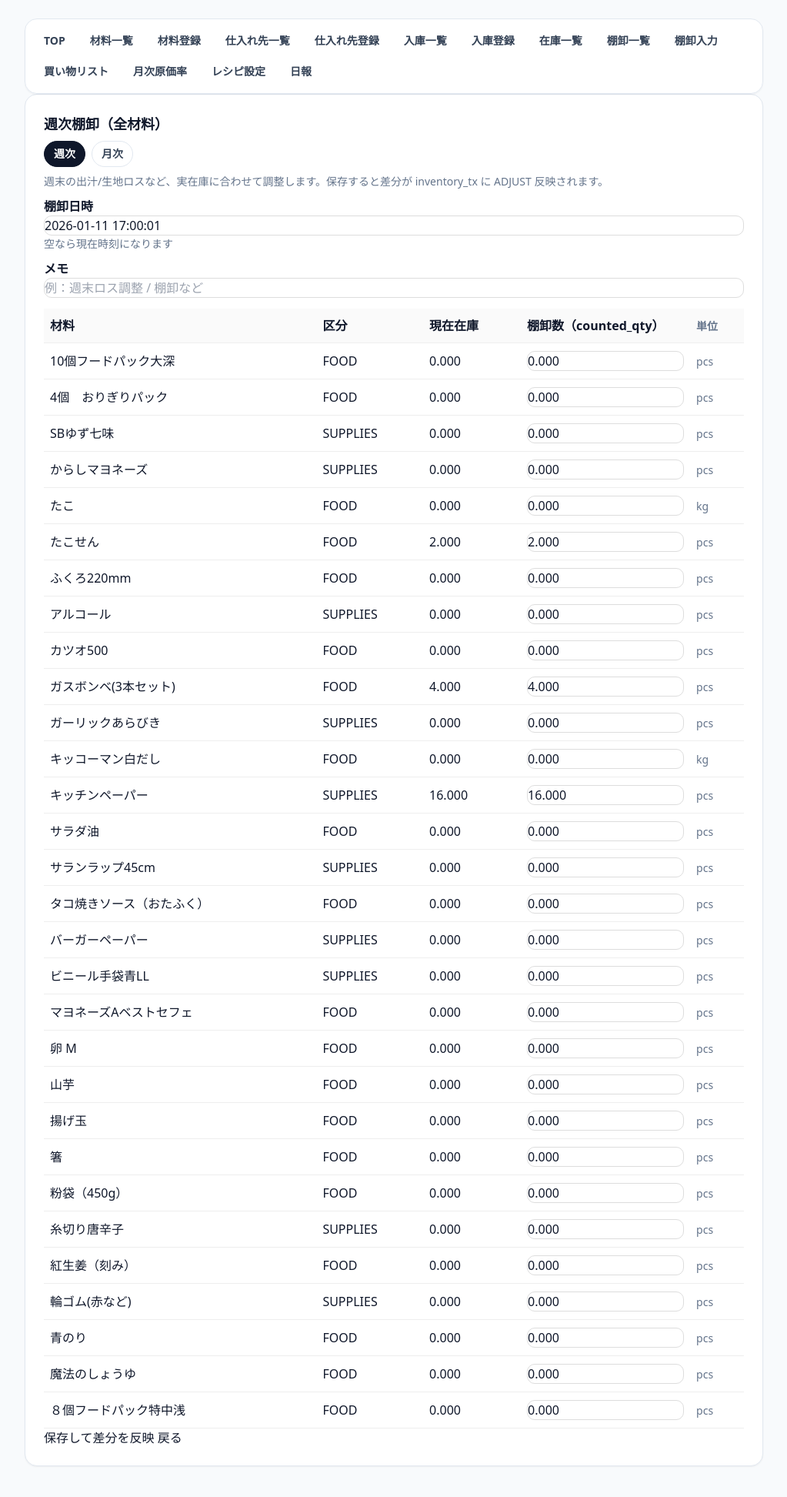
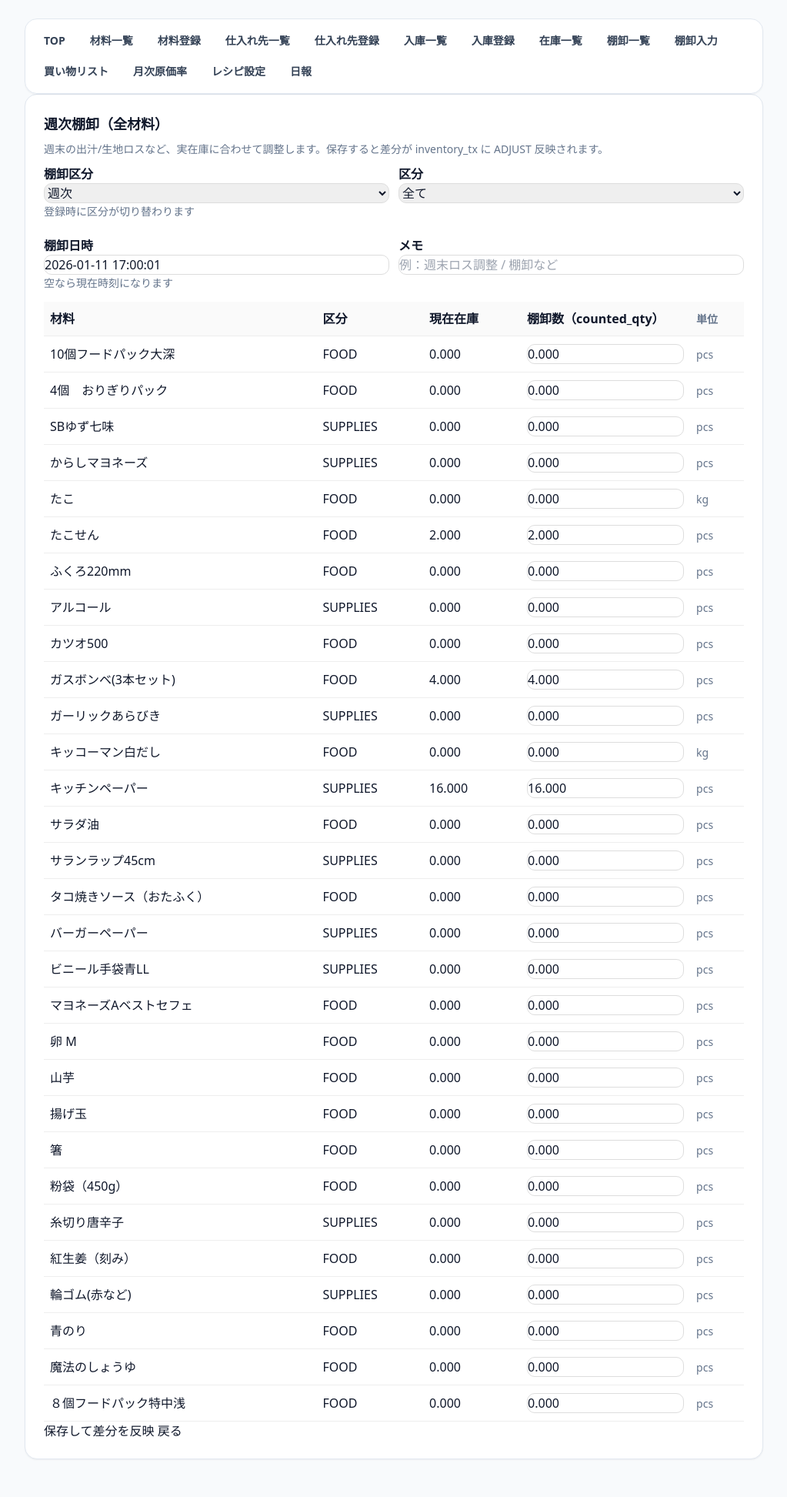
Before and after one commit to KohtaroNishimura/TAKO-OPS, a Flask app: page /stocktakes/weekly/new in a window 1280 px wide. Shown: the whole page at 77% size, without its empty margins (128-1151 px from the left). After the commit the page ends 1896 px from the top, so only its background shows below. Run offline with Flask 3, Linux system fonts and the light colour scheme; data comes from the database, SQL or seed files in the repository; some libraries are stand-ins or nearby versions.

Commit message:
feat: 棚卸機能の改善 - 棚卸区分とグループの選択機能を追加し、UIを更新

```diff
--- a/app.py
+++ b/app.py
@@ -950,6 +950,50 @@ def _to_datetime_seconds(dt_local: str | None) -> str | None:
     if len(s) == 16:  # 'YYYY-MM-DD HH:MM'
         s = s + ":00"
     return s
+
+
+def normalize_stocktake_mode(raw: str | None, default: str) -> str:
+    mode = (raw or "").strip().lower()
+    if mode not in ("weekly", "monthly"):
+        return default
+    return mode
+
+
+def normalize_stocktake_group(raw: str | None) -> str:
+    group = (raw or "").strip().upper()
+    if group not in ("ALL", "FOOD", "SUPPLIES"):
+        return "ALL"
+    return group
+
+
+def fetch_items_for_stocktake_group(group: str) -> list[sqlite3.Row]:
+    db = get_db()
+    if group == "FOOD":
+        return db.execute(
+            """
+            SELECT item_id, name, unit_base, ref_unit_price, cost_group
+            FROM items
+            WHERE is_active = 1 AND cost_group = 'FOOD'
+            ORDER BY name ASC
+            """
+        ).fetchall()
+    if group == "SUPPLIES":
+        return db.execute(
+            """
+            SELECT item_id, name, unit_base, ref_unit_price, cost_group
+            FROM items
+            WHERE is_active = 1 AND cost_group = 'SUPPLIES'
+            ORDER BY name ASC
+            """
+        ).fetchall()
+    return db.execute(
+        """
+        SELECT item_id, name, unit_base, ref_unit_price, cost_group
+        FROM items
+        WHERE is_active = 1
+        ORDER BY name ASC
+        """
+    ).fetchall()
 
 
 def fetch_items_for_stocktake(only_food: bool) -> list[sqlite3.Row]:
@@ -1673,32 +1717,8 @@ def stocktakes_list():
 def stocktake_new_form():
     # デフォルトはFOODのみ
     only_food = request.args.get("only_food", "1") != "0"
-    # 月次棚卸は倉庫へ寄せる前提
-    location = "WAREHOUSE"
-
-    items = fetch_items_for_stocktake(only_food)
-
-    # 現在の理論在庫（location別）を表示用に持ってくる
-    db = get_db()
-    current_map = {
-        row["item_id"]: float(row["qty"] or 0)
-        for row in db.execute(
-            """
-            SELECT item_id, SUM(qty_delta) AS qty
-            FROM inventory_tx
-            WHERE location = ?
-            GROUP BY item_id
-            """,
-            (location,),
-        ).fetchall()
-    }
-
-    return render_template(
-        "stocktake_new.html",
-        items=items,
-        only_food=only_food,
-        current_map=current_map,
-    )
+    group = "FOOD" if only_food else "ALL"
+    return redirect(url_for("stocktake_monthly_new", group=group))
 
 
 @app.post("/stocktakes")
@@ -1955,17 +1975,20 @@ def _get_manual_items_for_weekly(db, batch_config_id: int):
 
 @app.route("/stocktakes/weekly/new", methods=["GET", "POST"])
 def stocktake_weekly_new():
-    db = get_db()
+    if request.method == "POST":
+        return stocktake_create_unified()
+
+    db = get_db()
+
+    mode = normalize_stocktake_mode(request.args.get("mode"), "weekly")
+    if request.method == "POST":
+        mode = normalize_stocktake_mode(request.form.get("mode"), "weekly")
+    group = normalize_stocktake_group(request.args.get("group"))
+    if request.method == "POST":
+        group = normalize_stocktake_group(request.form.get("group"))
 
     location = "WAREHOUSE"
-    items = db.execute(
-        """
-        SELECT item_id, name, unit_base, ref_unit_price, cost_group
-        FROM items
-        WHERE is_active = 1
-        ORDER BY name
-        """
-    ).fetchall()
+    items = fetch_items_for_stocktake_group(group)
 
     cur_rows = db.execute(
         """
@@ -2075,7 +2098,9 @@ def stocktake_weekly_new():
         except Exception as e:
             db.execute("ROLLBACK")
             flash(f"週次棚卸の保存に失敗しました: {e}", "error")
-            return redirect(url_for("stocktake_weekly_new"))
+            return redirect(
+                url_for("stocktake_weekly_new", group=group, mode=mode)
+            )
 
     rows = []
     for it in items:
@@ -2095,7 +2120,9 @@ def stocktake_weekly_new():
     default_taken_at = datetime.now().strftime("%Y-%m-%d %H:%M:%S")
     return render_template(
         "stocktake_new.html",
-        mode="weekly",
+        mode=mode,
+        group=group,
+        show_group_column=(group == "ALL"),
         rows=rows,
         default_taken_at=default_taken_at,
     )
@@ -2108,15 +2135,11 @@ def stocktake_weekly_new():
 def stocktake_monthly_new():
     db = get_db()
 
+    mode = normalize_stocktake_mode(request.args.get("mode"), "monthly")
+    group = normalize_stocktake_group(request.args.get("group"))
+
     location = "WAREHOUSE"
-    items = db.execute(
-        """
-        SELECT item_id, name, unit_base, ref_unit_price, cost_group
-        FROM items
-        WHERE is_active = 1
-        ORDER BY name ASC
-        """
-    ).fetchall()
+    items = fetch_items_for_stocktake_group(group)
 
     cur_rows = db.execute(
         """
@@ -2147,7 +2170,9 @@ def stocktake_monthly_new():
     default_taken_at = datetime.now().strftime("%Y-%m-%d %H:%M:%S")
     return render_template(
         "stocktake_new.html",
-        mode="monthly",
+        mode=mode,
+        group=group,
+        show_group_column=(group == "ALL"),
         rows=rows,
         default_taken_at=default_taken_at,
     )
@@ -2155,23 +2180,23 @@ def stocktake_monthly_new():
 
 @app.post("/stocktakes/monthly")
 def stocktake_monthly_create():
+    return stocktake_create_unified()
+
+
+@app.post("/stocktakes/create")
+def stocktake_create_unified():
     db = get_db()
 
     location = "WAREHOUSE"
+    mode = normalize_stocktake_mode(request.form.get("mode"), "monthly")
+    group = normalize_stocktake_group(request.form.get("group"))
 
     taken_at = (request.form.get("taken_at") or "").strip()
     if not taken_at:
         taken_at = datetime.now().strftime("%Y-%m-%d %H:%M:%S")
     note = (request.form.get("note") or "").strip()
 
-    items = db.execute(
-        """
-        SELECT item_id, name, unit_base
-        FROM items
-        WHERE is_active = 1
-        ORDER BY name ASC
-        """
-    ).fetchall()
+    items = fetch_items_for_stocktake_group(group)
 
     cur_rows = db.execute(
         """
@@ -2183,9 +2208,104 @@ def stocktake_monthly_create():
         (location,),
     ).fetchall()
     current_map = {r["item_id"]: float(r["qty"] or 0) for r in cur_rows}
+
     month_start, month_end = month_range_for_datetime(taken_at)
 
-    # 初回棚卸かどうか（それ以前のMONTHLYが存在しない）
+    if mode == "weekly":
+        prev_monthly = db.execute(
+            """
+            SELECT stocktake_id
+            FROM stocktakes
+            WHERE scope = 'MONTHLY'
+              AND location = ?
+              AND datetime(taken_at) < datetime(?)
+            ORDER BY datetime(taken_at) DESC, stocktake_id DESC
+            LIMIT 1
+            """,
+            (location, taken_at),
+        ).fetchone()
+        is_initial_stocktake = prev_monthly is None
+
+        try:
+            db.execute("BEGIN")
+
+            cur = db.execute(
+                """
+                INSERT INTO stocktakes (taken_at, scope, location, note)
+                VALUES (?, 'WEEKLY', ?, ?)
+                """,
+                (taken_at, location, note),
+            )
+            stocktake_id = cur.lastrowid
+
+            adjust_count = 0
+
+            for it in items:
+                item_id = it["item_id"]
+                unit_base = it["unit_base"]
+
+                raw = (request.form.get(f"counted_{item_id}") or "").strip()
+                if raw == "":
+                    counted = current_map.get(item_id, 0.0)
+                else:
+                    try:
+                        counted = float(raw)
+                    except ValueError:
+                        counted = current_map.get(item_id, 0.0)
+
+                if unit_base == "pcs":
+                    counted = float(int(round(counted)))
+
+                if is_initial_stocktake:
+                    unit_cost = calc_initial_stocktake_unit_cost(db, item_id, taken_at)
+                else:
+                    unit_cost, _no_qty, _used_ref = calc_monthly_weighted_unit_cost(
+                        db, item_id, month_start, month_end, location=location
+                    )
+                line_amount = counted * unit_cost
+                db.execute(
+                    """
+                    INSERT INTO stocktake_lines (
+                      stocktake_id, item_id, counted_qty, unit_cost, line_amount
+                    )
+                    VALUES (?, ?, ?, ?, ?)
+                    """,
+                    (stocktake_id, item_id, counted, unit_cost, line_amount),
+                )
+
+                current = current_map.get(item_id, 0.0)
+                delta = counted - current
+                if abs(delta) < 1e-9:
+                    continue
+
+                db.execute(
+                    """
+                    INSERT INTO inventory_tx
+                      (happened_at, item_id, qty_delta, tx_type, location, ref_type, ref_id, note)
+                    VALUES
+                      (?, ?, ?, 'ADJUST', ?, 'STOCKTAKE', ?, ?)
+                    """,
+                    (
+                        taken_at,
+                        item_id,
+                        delta,
+                        location,
+                        stocktake_id,
+                        "WEEKLY棚卸差分（ADJUST）",
+                    ),
+                )
+                adjust_count += 1
+
+            db.execute("COMMIT")
+            flash(f"週次棚卸を登録しました（ADJUST反映: {adjust_count}件）", "success")
+            return redirect(url_for("stocktake_detail", stocktake_id=stocktake_id))
+
+        except Exception as e:
+            db.execute("ROLLBACK")
+            flash(f"週次棚卸の保存に失敗しました: {e}", "error")
+            return redirect(url_for("stocktake_weekly_new", group=group, mode=mode))
+
+    # monthly
     prev_monthly = db.execute(
         """
         SELECT stocktake_id
@@ -2203,7 +2323,6 @@ def stocktake_monthly_create():
     try:
         db.execute("BEGIN")
 
-        # stocktakes を作成
         db.execute(
             """
             INSERT INTO stocktakes (taken_at, scope, location, note)
@@ -2215,7 +2334,6 @@ def stocktake_monthly_create():
             "id"
         ]
 
-        # lines と ADJUST を作成
         adjust_count = 0
 
         for it in items:
@@ -2224,7 +2342,6 @@ def stocktake_monthly_create():
 
             raw = (request.form.get(f"counted_{item_id}") or "").strip()
             if raw == "":
-                # 空欄なら「現在庫のまま」にする（入力を楽に）
                 counted = current_map.get(item_id, 0.0)
             else:
                 try:
@@ -2232,11 +2349,9 @@ def stocktake_monthly_create():
                 except ValueError:
                     counted = current_map.get(item_id, 0.0)
 
-            # pcsは整数扱い（ゆるく丸め）
             if unit_base == "pcs":
                 counted = float(int(round(counted)))
 
-            # stocktake_lines に保存（後で在庫金額計算に使う）
             if is_initial_stocktake:
                 unit_cost = calc_initial_stocktake_unit_cost(db, item_id, taken_at)
             else:
@@ -2256,8 +2371,6 @@ def stocktake_monthly_create():
 
             current = current_map.get(item_id, 0.0)
             delta = counted - current
-
-            # ほぼ0は無視（履歴を綺麗に）
             if abs(delta) < 1e-9:
                 continue
 
@@ -2286,7 +2399,7 @@ def stocktake_monthly_create():
     except Exception as e:
         db.execute("ROLLBACK")
         flash(f"棚卸登録に失敗しました: {e}", "error")
-        return redirect(url_for("stocktake_monthly_new"))
+        return redirect(url_for("stocktake_monthly_new", group=group, mode=mode))
 
 
 # -----------------------------
--- a/templates/stocktake_new.html
+++ b/templates/stocktake_new.html
@@ -1,22 +1,22 @@
 {% extends "base.html" %}
 {% block content %}
 <div class="card rounded-2xl border border-slate-200 bg-white p-4 sm:p-6 shadow-sm">
-  <h2 class="text-lg font-semibold text-slate-900">
-    {{ "週次棚卸（全材料）" if mode=="weekly" else "月次棚卸（全材料）" }}
+  {% set group_label = "全材料" if group=="ALL" else ("食材" if group=="FOOD" else "消耗品") %}
+  <h2
+    id="stocktake-title"
+    class="text-lg font-semibold text-slate-900"
+    data-weekly="週次棚卸（{{ group_label }}）"
+    data-monthly="月次棚卸（{{ group_label }}）"
+  >
+    {{ "週次棚卸（" ~ group_label ~ "）" if mode=="weekly" else "月次棚卸（" ~ group_label ~ "）" }}
   </h2>
 
-  <div class="mt-2 flex flex-wrap gap-2 text-sm font-semibold">
-    <a
-      class="rounded-full border px-3 py-1.5 {{ 'border-slate-900 bg-slate-900 text-white' if mode=='weekly' else 'border-slate-200 bg-white text-slate-700 hover:bg-slate-50' }}"
-      href="{{ url_for('stocktake_weekly_new') }}"
-    >週次</a>
-    <a
-      class="rounded-full border px-3 py-1.5 {{ 'border-slate-900 bg-slate-900 text-white' if mode=='monthly' else 'border-slate-200 bg-white text-slate-700 hover:bg-slate-50' }}"
-      href="{{ url_for('stocktake_monthly_new') }}"
-    >月次</a>
-  </div>
-
-  <div class="muted mt-2">
+  <div
+    id="stocktake-help"
+    class="muted mt-2"
+    data-weekly="週末の出汁/生地ロスなど、実在庫に合わせて調整します。保存すると差分が inventory_tx に ADJUST 反映されます。"
+    data-monthly="月末に倉庫へ寄せて棚卸します。保存すると差分が inventory_tx に ADJUST 反映されます。"
+  >
     {% if mode=="weekly" %}
       週末の出汁/生地ロスなど、実在庫に合わせて調整します。保存すると差分が inventory_tx に ADJUST 反映されます。
     {% else %}
@@ -24,8 +24,31 @@
     {% endif %}
   </div>
 
-  <form method="post" action="{{ url_for('stocktake_weekly_new') if mode=='weekly' else url_for('stocktake_monthly_create') }}">
-    <div class="row">
+  <form
+    id="stocktake-form"
+    method="post"
+    action="{{ url_for('stocktake_create_unified') }}"
+  >
+    <div class="grid gap-3 sm:grid-cols-2">
+      <div>
+        <label>棚卸区分</label>
+        <select id="mode-select" name="mode">
+          <option value="weekly" {{ "selected" if mode=="weekly" else "" }}>週次</option>
+          <option value="monthly" {{ "selected" if mode=="monthly" else "" }}>月次</option>
+        </select>
+        <div class="muted">登録時に区分が切り替わります</div>
+      </div>
+      <div>
+        <label>区分</label>
+        <select id="group-select" name="group">
+          <option value="ALL" {{ "selected" if group=="ALL" else "" }}>全て</option>
+          <option value="FOOD" {{ "selected" if group=="FOOD" else "" }}>食材（FOOD）</option>
+          <option value="SUPPLIES" {{ "selected" if group=="SUPPLIES" else "" }}>消耗品（SUPPLIES）</option>
+        </select>
+      </div>
+    </div>
+
+    <div class="mt-3 grid gap-3 sm:grid-cols-2">
       <div>
         <label>棚卸日時</label>
         <input name="taken_at" value="{{ default_taken_at }}" placeholder="YYYY-MM-DD HH:MM:SS">
@@ -33,7 +56,13 @@
       </div>
       <div>
         <label>メモ</label>
-        <input name="note" placeholder="{{ '例：週末ロス調整 / 棚卸など' if mode=='weekly' else '例：月末棚卸（倉庫に寄せ）' }}">
+        <input
+          id="stocktake-note"
+          name="note"
+          placeholder="{{ '例：週末ロス調整 / 棚卸など' if mode=='weekly' else '例：月末棚卸（倉庫に寄せ）' }}"
+          data-weekly-placeholder="例：週末ロス調整 / 棚卸など"
+          data-monthly-placeholder="例：月末棚卸（倉庫に寄せ）"
+        >
       </div>
     </div>
 
@@ -42,27 +71,40 @@
         <thead>
           <tr>
             <th>材料</th>
-            <th>区分</th>
-            <th>現在在庫</th>
+            {% if show_group_column %}
+              <th class="hidden sm:table-cell">区分</th>
+            {% endif %}
+            <th class="hidden sm:table-cell">現在在庫</th>
             <th>棚卸数（counted_qty）</th>
-            <th class="muted">単位</th>
+            <th class="muted hidden sm:table-cell">単位</th>
           </tr>
         </thead>
         <tbody>
           {% for r in rows %}
           <tr>
-            <td>{{ r.name }}</td>
-            <td><span class="pill">{{ r.cost_group }}</span></td>
-            <td>{{ '%.3f'|format(r.current_qty) }}</td>
-            <td style="width:220px;">
+            <td>
+              <div class="font-medium text-slate-900">{{ r.name }}</div>
+              <div class="muted sm:hidden">
+                {% if show_group_column %}
+                  {{ r.cost_group }} /
+                {% endif %}
+                現在: {{ '%.3f'|format(r.current_qty) }} {{ r.unit_base }}
+              </div>
+            </td>
+            {% if show_group_column %}
+              <td class="hidden sm:table-cell"><span class="pill">{{ r.cost_group }}</span></td>
+            {% endif %}
+            <td class="hidden sm:table-cell">{{ '%.3f'|format(r.current_qty) }}</td>
+            <td class="w-40 sm:w-[220px]">
               <input
                 type="number"
                 step="0.001"
                 name="counted_{{ r.item_id }}"
                 value="{{ '%.3f'|format(r.counted_default) }}"
+                class="w-full"
               >
             </td>
-            <td class="muted">{{ r.unit_base }}</td>
+            <td class="muted hidden sm:table-cell">{{ r.unit_base }}</td>
           </tr>
           {% endfor %}
         </tbody>
@@ -75,4 +117,30 @@
     </div>
   </form>
 </div>
+
+<script>
+  const modeSelect = document.getElementById("mode-select");
+  const groupSelect = document.getElementById("group-select");
+  const title = document.getElementById("stocktake-title");
+  const help = document.getElementById("stocktake-help");
+  const noteInput = document.getElementById("stocktake-note");
+
+  const syncModeUi = () => {
+    const mode = modeSelect.value;
+    title.textContent = title.dataset[mode];
+    help.textContent = help.dataset[mode];
+    noteInput.placeholder = noteInput.dataset[`${mode}Placeholder`];
+  };
+
+  const syncGroupQuery = () => {
+    const params = new URLSearchParams(window.location.search);
+    params.set("group", groupSelect.value);
+    params.set("mode", modeSelect.value);
+    window.location.search = params.toString();
+  };
+
+  modeSelect.addEventListener("change", syncModeUi);
+  groupSelect.addEventListener("change", syncGroupQuery);
+  syncModeUi();
+</script>
 {% endblock %}
```
